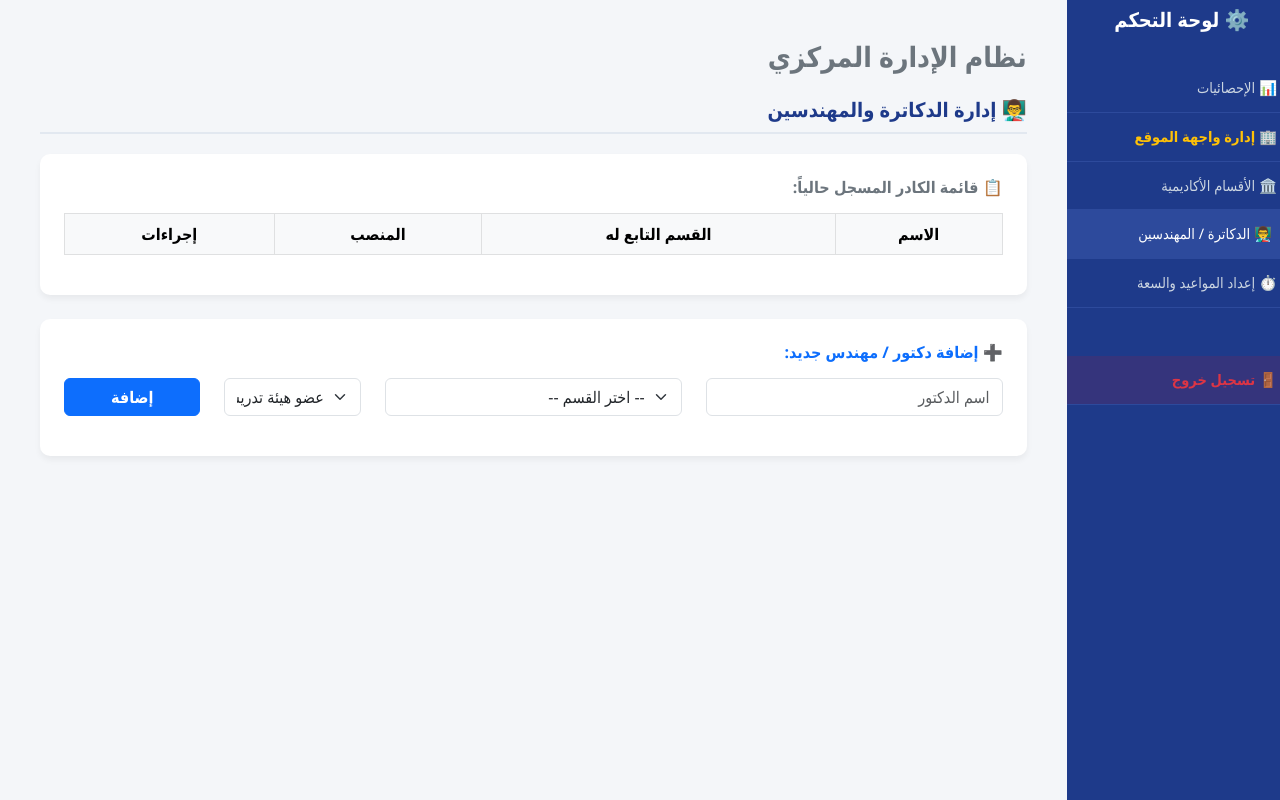
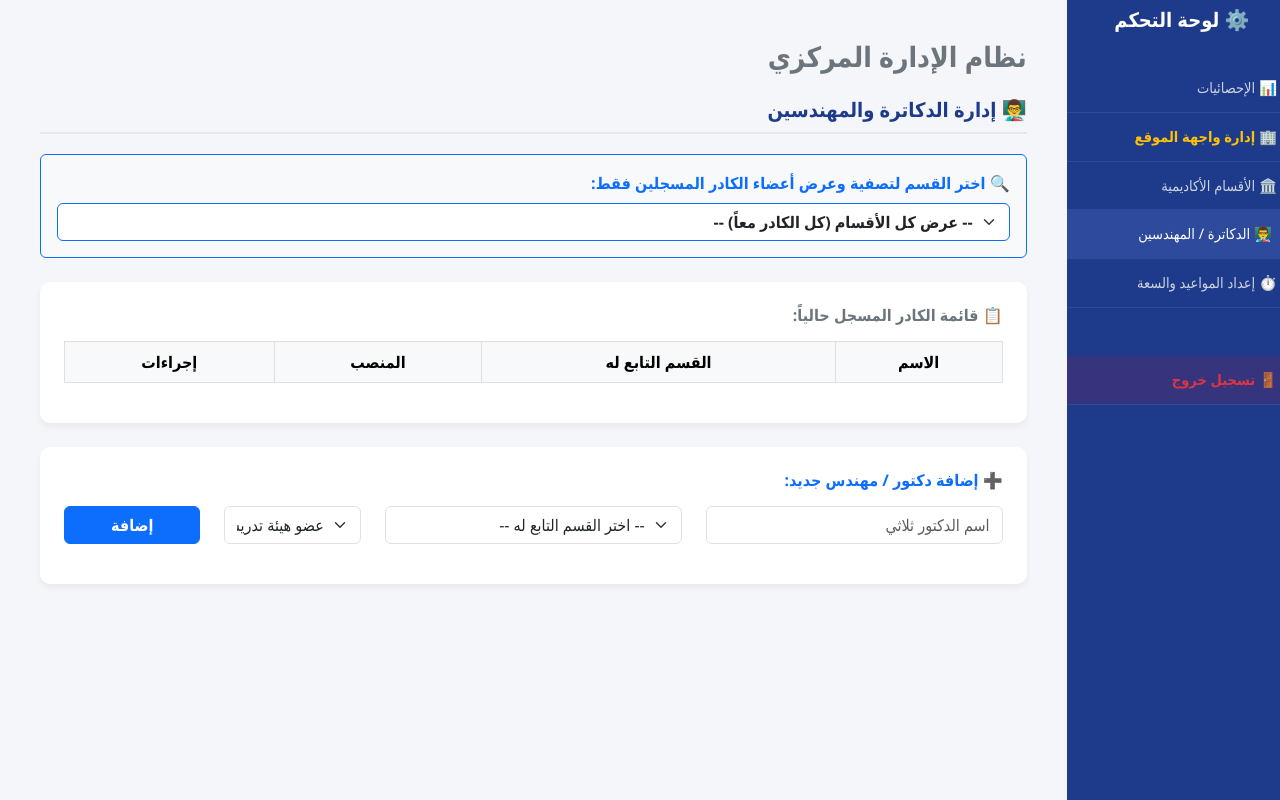
Before and after one commit to AMX-24/booking-system, a Flask app: template templates/dashboard.html in a window 1280 px wide, after a click on "👨‍🏫 الدكاترة / المهندسين". Run offline with Flask 3, Linux system fonts and the light colour scheme; the template is opened without the code that fills it: most values are stand-ins (such as "Sample title", 1, 10 or a date in 2020); lists and menus that the app fills with data are empty; some libraries are stand-ins or nearby versions.

Commit message:
Update dashboard.html

```diff
--- a/templates/dashboard.html
+++ b/templates/dashboard.html
@@ -27,7 +27,6 @@
             <a onclick="showSection('stats-sec', this)" class="menu-link active">📊 الإحصائيات</a>
             <a onclick="showSection('entities-sec', this)" class="menu-link text-warning fw-bold">🏢 إدارة واجهة الموقع</a>
             <a onclick="showSection('dept-sec', this)" class="menu-link">🏛️ الأقسام الأكاديمية</a>
-            <!-- تم التعديل هنا كما طلبت -->
             <a onclick="showSection('staff-sec', this)" class="menu-link">👨‍🏫 الدكاترة / المهندسين</a>
             <a onclick="showSection('schedule-sec', this)" class="menu-link">⏱️ إعداد المواعيد والسعة</a>
             <a href="/logout" class="text-danger mt-5 fw-bold" style="background-color: rgba(255,0,0,0.1);">🚪 تسجيل خروج</a>
@@ -107,19 +106,6 @@
                         <div class="col-md-12 mt-2"><button type="submit" class="btn btn-primary w-100 fw-bold">إضافة للرئيسية</button></div>
                     </div>
                 </form>
-                <form action="/admin/edit_entity" method="POST" class="card stat-card p-4 border-warning" id="editEntityForm" style="display: none;">
-                    <h6 class="fw-bold mb-3 text-warning">✏️ تعديل كرت الجهة:</h6>
-                    <div class="row">
-                        <div class="col-md-2 mb-3"><input type="text" name="e_id" id="edit_e_id" class="form-control bg-light" readonly></div>
-                        <div class="col-md-4 mb-3"><input type="text" name="new_title" id="edit_e_title" class="form-control" required></div>
-                        <div class="col-md-2 mb-3"><input type="text" name="new_icon" id="edit_e_icon" class="form-control" required></div>
-                        <div class="col-md-4 mb-3"><input type="text" name="new_desc" id="edit_e_desc" class="form-control" required></div>
-                        <div class="col-md-12 mt-2 d-flex gap-2">
-                            <button type="submit" class="btn btn-warning flex-grow-1 fw-bold">حفظ</button>
-                            <button type="button" class="btn btn-secondary px-5 fw-bold" onclick="cancelEntityEdit()">إلغاء</button>
-                        </div>
-                    </div>
-                </form>
             </div>
 
             <div id="dept-sec" class="admin-section">
@@ -135,7 +121,7 @@
                                 <td class="text-center">
                                     <div class="d-flex gap-1 justify-content-center">
                                         <button class="btn btn-sm btn-warning fw-bold px-3" onclick="editDepartment('{{ d_id }}', '{{ d_name }}')">تعديل</button>
-                                        <form action="/admin/delete_department/{{ d_id }}" method="POST" onsubmit="return confirm('هل أنت متأكد من حذف هذا القسم نهائياً؟ (سيتم حذف جميع الدكاترة المرتبطين به أيضاً)');" style="display:inline;">
+                                        <form action="/admin/delete_department/{{ d_id }}" method="POST" onsubmit="return confirm('هل أنت متأكد من الحذف؟');" style="display:inline;">
                                             <button type="submit" class="btn btn-sm btn-danger fw-bold px-3">حذف</button>
                                         </form>
                                     </div>
@@ -152,36 +138,38 @@
                         <div class="col-md-2"><button type="submit" class="btn btn-primary w-100 fw-bold">إضافة</button></div>
                     </div>
                 </form>
-                <form action="/admin/edit_department" method="POST" class="card stat-card p-4 border-warning" id="editDeptForm" style="display: none;">
-                    <div class="row">
-                        <div class="col-md-3 mb-3"><input type="text" name="dept_id" id="edit_id" class="form-control bg-light" readonly></div>
-                        <div class="col-md-6 mb-3"><input type="text" name="new_name" id="edit_name" class="form-control" required></div>
-                        <div class="col-md-3 d-flex gap-2"><button type="submit" class="btn btn-warning w-100 fw-bold">حفظ</button><button type="button" class="btn btn-secondary w-100" onclick="cancelEdit()">إلغاء</button></div>
-                    </div>
-                </form>
             </div>
 
-            <!-- التعديل الشامل هنا: الدكاترة / المهندسين (عرض، إضافة، تعديل، حذف) -->
             <div id="staff-sec" class="admin-section">
                 <h5 class="section-header">👨‍🏫 إدارة الدكاترة والمهندسين</h5>
 
+                <div class="mb-4 card p-3 bg-light border-primary">
+                    <label class="form-label fw-bold text-primary">🔍 اختر القسم لتصفية وعرض أعضاء الكادر المسجلين فقط:</label>
+                    <select id="tableDeptFilter" class="form-select border-primary fw-bold" onchange="filterStaffTableByDept()">
+                        <option value="">-- عرض كل الأقسام (كل الكادر معاً) --</option>
+                        {% for d_id, d_name in departments.items() %}
+                            <option value="{{ d_id }}">{{ d_name }}</option>
+                        {% endfor %}
+                    </select>
+                </div>
+
                 <div class="card stat-card p-4 mb-4">
                     <h6 class="fw-bold mb-3 text-secondary">📋 قائمة الكادر المسجل حالياً:</h6>
-                    <table class="table table-bordered table-hover align-middle text-center">
+                    <table class="table table-bordered table-hover align-middle text-center" id="staffMainTable">
                         <thead class="table-light">
                             <tr><th>الاسم</th><th>القسم التابع له</th><th>المنصب</th><th>إجراءات</th></tr>
                         </thead>
                         <tbody>
                             {% for name, info in schedule_db.items() %}
                                 {% if info.type in ['faculty', 'head'] %}
-                                <tr>
-                                    <td class="fw-bold">{{ name }}</td>
-                                    <td>{{ departments.get(info.dept, 'غير محدد') }}</td>
+                                <tr class="admin-staff-row" data-dept="{{ info.dept }}">
+                                    <td class="fw-bold text-dark">{{ name }}</td>
+                                    <td class="text-primary fw-bold">{{ departments.get(info.dept, 'غير محدد') }}</td>
                                     <td>{{ 'رئيس قسم' if info.type == 'head' else 'عضو هيئة تدريس' }}</td>
                                     <td>
                                         <div class="d-flex gap-1 justify-content-center">
                                             <button class="btn btn-sm btn-warning fw-bold px-3" onclick="editStaff('{{ name }}', '{{ info.dept }}', '{{ info.type }}')">تعديل</button>
-                                            <form action="/admin/delete_staff/{{ name }}" method="POST" onsubmit="return confirm('هل أنت متأكد من حذف هذا العضو من النظام؟');" style="display:inline;">
+                                            <form action="/admin/delete_staff/{{ name }}" method="POST" onsubmit="return confirm('هل أنت متأكد من الحذف؟');" style="display:inline;">
                                                 <button type="submit" class="btn btn-sm btn-danger fw-bold px-3">حذف</button>
                                             </form>
                                         </div>
@@ -196,10 +184,10 @@
                 <form action="/admin/add_staff" method="POST" class="card stat-card p-4 border-primary mb-4" id="addStaffForm">
                     <h6 class="fw-bold mb-3 text-primary">➕ إضافة دكتور / مهندس جديد:</h6>
                     <div class="row">
-                        <div class="col-md-4 mb-3"><input type="text" name="staff_name" class="form-control" placeholder="اسم الدكتور" required></div>
+                        <div class="col-md-4 mb-3"><input type="text" name="staff_name" class="form-control" placeholder="اسم الدكتور ثلاثي" required></div>
                         <div class="col-md-4 mb-3">
                             <select name="dept_id" class="form-select" required>
-                                <option value="" disabled selected>-- اختر القسم --</option>
+                                <option value="" disabled selected>-- اختر القسم التابع له --</option>
                                 {% for d_id, d_name in departments.items() %} <option value="{{ d_id }}">{{ d_name }}</option> {% endfor %}
                             </select>
                         </div>
@@ -212,27 +200,19 @@
                     <h6 class="fw-bold mb-3 text-warning">✏️ تعديل بيانات العضو:</h6>
                     <input type="hidden" name="old_staff_name" id="edit_old_staff_name">
                     <div class="row">
+                        <div class="col-md-4 mb-3"><input type="text" name="new_staff_name" id="edit_staff_name" class="form-control" required></div>
                         <div class="col-md-4 mb-3">
-                            <label class="form-label text-muted">الاسم</label>
-                            <input type="text" name="new_staff_name" id="edit_staff_name" class="form-control" required>
-                        </div>
-                        <div class="col-md-4 mb-3">
-                            <label class="form-label text-muted">تغيير القسم التابع له</label>
                             <select name="dept_id" id="edit_staff_dept" class="form-select" required>
                                 {% for d_id, d_name in departments.items() %} <option value="{{ d_id }}">{{ d_name }}</option> {% endfor %}
                             </select>
                         </div>
                         <div class="col-md-2 mb-3">
-                            <label class="form-label text-muted">المنصب</label>
                             <select name="staff_type" id="edit_staff_type" class="form-select">
                                 <option value="faculty">عضو هيئة تدريس</option>
                                 <option value="head">رئيس قسم</option>
                             </select>
                         </div>
-                        <div class="col-md-2 mt-4 pt-1 d-flex gap-2">
-                            <button type="submit" class="btn btn-warning flex-grow-1 fw-bold">حفظ</button>
-                            <button type="button" class="btn btn-secondary px-3 fw-bold" onclick="cancelStaffEdit()">إلغاء</button>
-                        </div>
+                        <div class="col-md-2 d-flex gap-2"><button type="submit" class="btn btn-warning flex-grow-1 fw-bold">حفظ</button><button type="button" class="btn btn-secondary px-3" onclick="cancelStaffEdit()">إلغاء</button></div>
                     </div>
                 </form>
             </div>
@@ -240,12 +220,31 @@
             <div id="schedule-sec" class="admin-section">
                 <h5 class="section-header">⏱️ إعداد جداول المواعيد والسعة</h5>
                 <form action="/admin/update_schedule" method="POST" class="card stat-card p-4">
+
+                    <div class="mb-3 bg-light p-3 rounded border">
+                        <label class="form-label fw-bold text-success">🔍 اختر القسم أولاً لتنظيف القائمة المنسدلة التالية:</label>
+                        <select id="scheduleDeptFilter" class="form-select border-success fw-bold" onchange="filterAdminScheduleDropdown()">
+                            <option value="">-- عرض كل الأسماء بالسيستم --</option>
+                            <option value="affairs_admin">شؤون المتدربين</option>
+                            {% for d_id, d_name in departments.items() %}
+                                <option value="{{ d_id }}">{{ d_name }}</option>
+                            {% endfor %}
+                        </select>
+                    </div>
+
                     <div class="mb-3">
                         <label class="form-label fw-bold">اختر الدكتور / الجهة:</label>
-                        <select name="target_name" class="form-select border-primary" required>
-                            {% for name, info in schedule_db.items() %} <option value="{{ name }}">{{ name }}</option> {% endfor %}
+                        <select name="target_name" id="scheduleTargetStaff" class="form-select border-primary fw-bold" required>
+                            <option value="" disabled selected>-- الرجاء تحديد المسؤول --</option>
+                            <option value="شؤون المتدربين" data-dept="affairs_admin">شؤون المتدربين</option>
+                            {% for name, info in schedule_db.items() %}
+                                {% if info.type in ['faculty', 'head'] %}
+                                    <option value="{{ name }}" data-dept="{{ info.dept }}">{{ name }} ({% if info.type == 'head' %}رئيس قسم{% else %}عضو كادر{% endif %})</option>
+                                {% endif %}
+                            {% endfor %}
                         </select>
                     </div>
+
                     <div class="mb-3">
                         <label class="form-label fw-bold">السعة الاستيعابية للموعد الواحد:</label>
                         <input type="number" name="capacity" class="form-control" value="1" min="1" required>
@@ -270,7 +269,7 @@
                             <select name="end_time" class="form-select" required>{% for slot in available_slots %}<option value="{{ slot }}">{{ slot }}</option>{% endfor %}</select>
                         </div>
                     </div>
-                    <button type="submit" class="btn btn-success w-100 fw-bold">حفظ إعدادات المواعيد</button>
+                    <button type="submit" class="btn btn-success w-100 fw-bold py-2">حفظ إعدادات المواعيد</button>
                 </form>
             </div>
 
@@ -286,18 +285,37 @@
         element.classList.add('active');
     }
 
-    function editEntity(id, title, icon, desc) {
-        document.getElementById('addEntityForm').style.display = 'none';
-        document.getElementById('editEntityForm').style.display = 'block';
-        document.getElementById('edit_e_id').value = id;
-        document.getElementById('edit_e_title').value = title;
-        document.getElementById('edit_e_icon').value = icon;
-        document.getElementById('edit_e_desc').value = desc;
-        document.getElementById('editEntityForm').scrollIntoView({ behavior: 'smooth' });
+    // 1. دالة تصفية الجدول في صفحة الدكاترة فوراً
+    function filterStaffTableByDept() {
+        let selectedDept = document.getElementById('tableDeptFilter').value;
+        let rows = document.querySelectorAll('.admin-staff-row');
+
+        rows.forEach(row => {
+            let rowDept = row.getAttribute('data-dept');
+            if (selectedDept === "" || rowDept === selectedDept) {
+                row.style.display = ""; // إظهار
+            } else {
+                row.style.display = "none"; // إخفاء
+            }
+        });
     }
-    function cancelEntityEdit() {
-        document.getElementById('editEntityForm').style.display = 'none';
-        document.getElementById('addEntityForm').style.display = 'block';
+
+    // 2. دالة تصفية قائمة الجدولة (من - إلى) لمنع اللخبطة
+    function filterAdminScheduleDropdown() {
+        let selectedDept = document.getElementById('scheduleDeptFilter').value;
+        let staffSelect = document.getElementById('scheduleTargetStaff');
+        staffSelect.value = ""; // تصفير الاختيار الحالي لقفل الخطأ
+
+        let options = staffSelect.options;
+        for (let i = 1; i < options.length; i++) {
+            let option = options[i];
+            let optDept = option.getAttribute('data-dept');
+            if (selectedDept === "" || optDept === selectedDept) {
+                option.style.display = "block";
+            } else {
+                option.style.display = "none";
+            }
+        }
     }
 
     function editDepartment(id, name) {
@@ -312,16 +330,13 @@
         document.getElementById('addDeptForm').style.display = 'block';
     }
 
-    // دوال الجافاسكربت الجديدة للتحكم في فورم الدكاترة
     function editStaff(name, dept, type) {
         document.getElementById('addStaffForm').style.display = 'none';
         document.getElementById('editStaffForm').style.display = 'block';
-
         document.getElementById('edit_old_staff_name').value = name;
         document.getElementById('edit_staff_name').value = name;
         document.getElementById('edit_staff_dept').value = dept;
         document.getElementById('edit_staff_type').value = type;
-
         document.getElementById('editStaffForm').scrollIntoView({ behavior: 'smooth' });
     }
     function cancelStaffEdit() {
```
